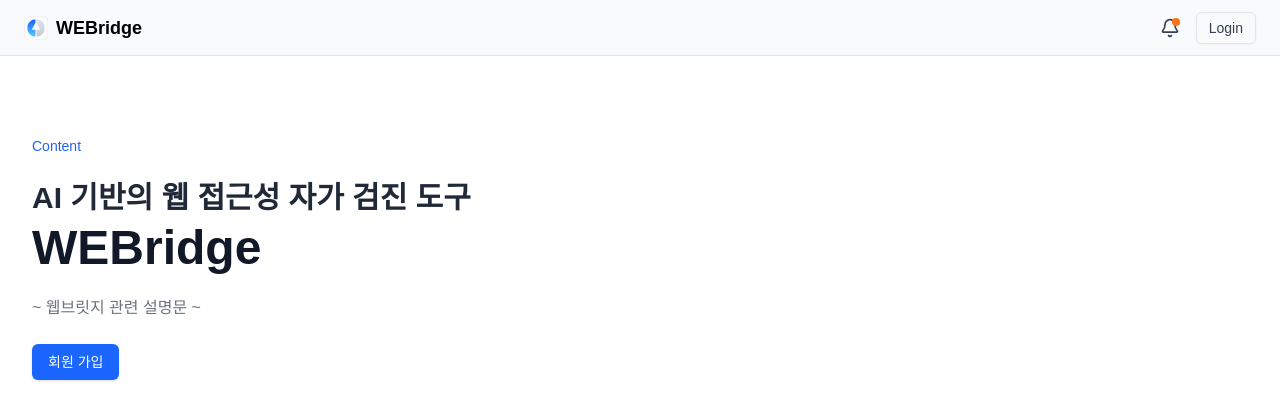
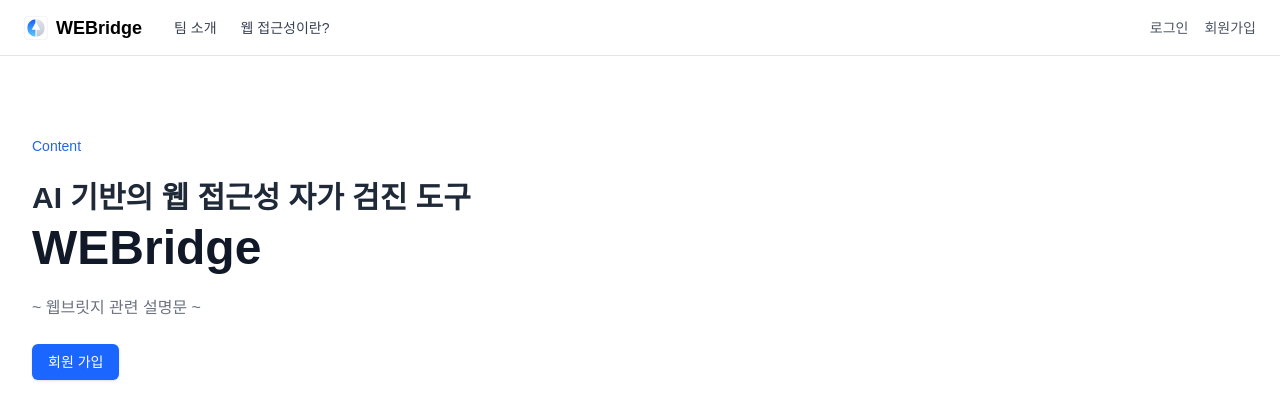
Before and after one commit to inable-it/webridge-frontend, a React (Vite) app: page / in a window 1280 px wide. Shown: the top 420 px of the page. Built offline with nearby package versions, Linux system fonts and the light colour scheme.

Commit message:
refactor: :recycle: Header 컴포넌트 수정

```diff
--- a/src/components/common/Header.tsx
+++ b/src/components/common/Header.tsx
@@ -1,38 +1,50 @@
-import { Bell, CircleUser } from "lucide-react";
-import { Button } from "@/components/ui/button";
+// components/common/Header.tsx
 import { useNavigate } from "react-router-dom";
 
-// 예시용 로그인 상태 (실제에선 context나 store에서 받아야 함)
-const isLoggedIn = false;
+const isLoggedIn = false; // 실제 로그인 상태 연동 필요
 
 export const Header = () => {
   const navigate = useNavigate();
+
   return (
-    <header className="flex items-center justify-between px-6 border-b bg-gray-50 h-14">
-      {/* 좌측 로고 영역 */}
-      <div className="flex items-center gap-2">
+    <header className="flex items-center justify-between px-6 bg-white border-b h-14">
+      {/* 좌측: 로고 + 메뉴 */}
+      <div className="flex items-center gap-8">
+        {/* 로고 */}
+        <div
+          className="flex items-center gap-2 cursor-pointer"
+          onClick={() => navigate("/")}
+        >
           <img src="/logo.svg" alt="logo" className="w-6 h-6" />
           <span className="text-lg font-semibold">WEBridge</span>
         </div>
 
-      {/* 우측 알림 + 로그인/프로필 */}
-      <div className="flex items-center gap-4">
-        <div className="relative">
-          <Bell className="w-5 h-5 text-gray-700" />
-          <span className="absolute top-0 right-0 block w-2 h-2 bg-orange-500 rounded-full"></span>
+        {/* 로고 오른쪽 메뉴 */}
+        <nav className="flex gap-6 text-sm font-medium text-gray-700">
+          <button className="hover:text-blue-600">팀 소개</button>
+          <button className="hover:text-blue-600">웹 접근성이란?</button>
+        </nav>
       </div>
 
-        {/* 로그인 상태에 따라 조건 분기 */}
+      {/* 우측: 로그인 / 회원가입 */}
+      <div className="flex gap-4 text-sm font-medium text-gray-600">
         {isLoggedIn ? (
-          <CircleUser className="w-6 h-6 text-gray-400" />
+          <button className="hover:text-blue-600">마이페이지</button>
         ) : (
-          <Button
-            variant="outline"
-            className="h-8 px-3 text-sm text-gray-700"
+          <>
+            <button
               onClick={() => navigate("/login")}
+              className="hover:text-blue-600"
             >
-            Login
-          </Button>
+              로그인
+            </button>
+            <button
+              onClick={() => navigate("/signup")}
+              className="hover:text-blue-600"
+            >
+              회원가입
+            </button>
+          </>
         )}
       </div>
     </header>
```
Lines whose indentation alone changed are shown as unchanged.
